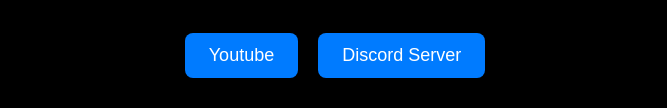
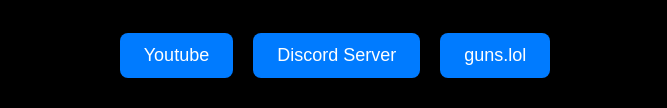
Before and after one commit to TeamNico58/website, a plain HTML site: page evan/index.html in a window 1280 px wide. Shown: the part 601-709 px from the top of the page, without its empty margins (305-972 px from the left). Drawn offline with Linux system fonts and the light colour scheme.

Commit message:
Update index.html

```diff
--- a/evan/index.html
+++ b/evan/index.html
@@ -70,6 +70,7 @@
   <div class="button-container">
     <button onclick="window.location.href='https://www.youtube.com/@thecoconutcoder'">Youtube</button>
     <button onclick="window.location.href='https://discord.gg/qUDNvQZpHf'">Discord Server</button>
+        <button onclick="window.location.href='https://guns.lol/coconutcode'">guns.lol</button>
   </div>
     <div class="button-container">
     <button onclick="window.location.href='https://judelovebigbuffmen.hair'">Back to main area</button>
```
